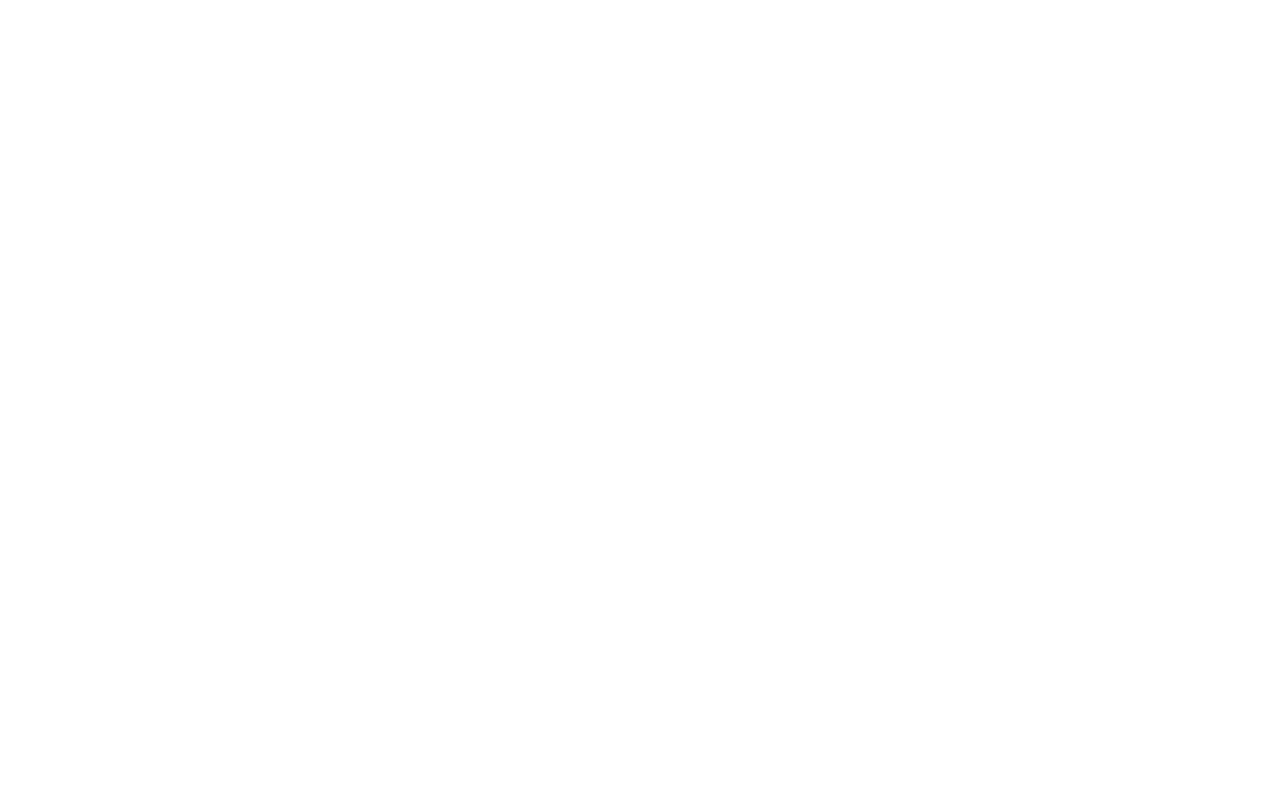
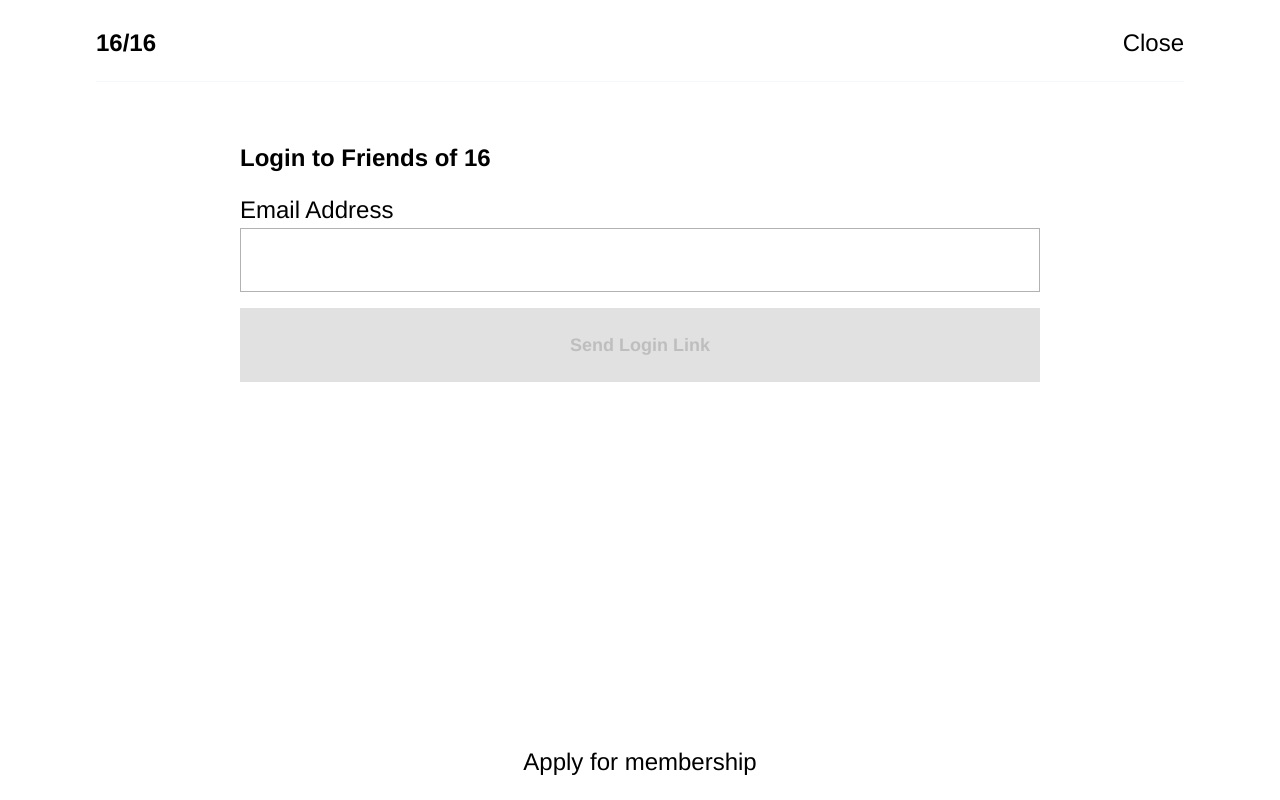
Before and after one commit to emmanuelolusola/f16, a React (Vite) app: page /login in a window 1280 px wide. Before the commit this address had no page. Built offline with nearby package versions, Linux system fonts and the light colour scheme.

Commit message:
in progress: auth

```diff
--- a/src/App.jsx
+++ b/src/App.jsx
@@ -13,6 +13,8 @@ import Membership from "./components/menu/Membership";
 import MembershipApplication from "./components/menu/MembershipApplication";
 import ApplicationReceived from "./components/menu/ApplicationReceived";
 import MembershipAbout from "./components/menu/MembershipAbout";
+import Login from "./components/auth/Login";
+import LoginSent from "./components/auth/LoginSent";
 
 function App() {
   return (
@@ -38,6 +40,8 @@ function App() {
           <Route path="/about" element={<About />} />
           <Route path="/event/:id" element={<Event />} />
           <Route path="/event/:id/registered" element={<Registered />} />
+          <Route path="/login" element={<Login />} />
+          <Route path="/login-sent" element={<LoginSent />} />
         </Routes>
       </Router>
     </>
--- /dev/null
+++ b/src/components/auth/Login.jsx
@@ -0,0 +1,114 @@
+import React, { useState } from "react";
+import { useNavigate } from "react-router-dom";
+import { login } from "../../queries/auth";
+
+const Login = () => {
+  const [email, setEmail] = useState("");
+
+  const [isEmailValid, setIsEmailValid] = useState(false);
+
+  const [loading, setLoading] = useState(false);
+
+  const navigate = useNavigate();
+
+  const handleEmailChange = (e) => {
+    const inputValue = e.target.value;
+    setEmail(inputValue);
+
+    const emailRegex = /^[^\s@]+@[^\s@]+\.[^\s@]+$/;
+    setIsEmailValid(emailRegex.test(inputValue));
+  };
+
+  const handleButtonClick = async () => {
+    const data = {
+      email: email,
+    };
+    try {
+      setLoading(true);
+      const res = await login(data);
+      console.log(res);
+      setLoading(false);
+
+      navigate(`/login-sent?email=${email}`);
+    } catch (error) {
+      setLoading(false);
+      error;
+    }
+  };
+
+  const scrollToTop = () => {
+    window.scroll(0, 0);
+  };
+
+  return (
+    <div className="w-full h-[100dvh] py-[10px] lg:py-[20px]">
+      <div className="bg-white fixed w-full top-0 px-[24px] lg:px-[96px] pt-[10px]">
+        <div className="w-full flex justify-between items-center mt-[15px]">
+          <p
+            className="font-bold text-[18px] lg:text-[24px]"
+            onClick={() => {
+              navigate(`/`);
+              scrollToTop();
+            }}
+          >
+            16/16
+          </p>
+          <button
+            className="font-normal text-[18px] lg:text-[24px]"
+            onClick={() => {
+              navigate(-1);
+              scrollToTop();
+            }}
+          >
+            Close
+          </button>
+        </div>
+        <hr className="mt-[20px] opacity-30" />
+      </div>
+      <div className="h-[80px] lg:h-[120px]"></div>
+      <div className="w-full h-[80vh] px-[24px] lg:px-0 lg:w-[800px] lg:mx-auto flex flex-col justify-between">
+        <div className="w-full flex flex-col gap-4">
+          <p className="font-bold text-[18px] lg:text-[24px]">
+            Login to Friends of 16
+          </p>
+          <div className="w-full flex flex-col gap-0">
+            <p className="text-[18px] lg:text-[24px] font-normal">
+              Email Address
+            </p>
+            <input
+              type="email"
+              id="email"
+              value={email}
+              onChange={handleEmailChange}
+              className="w-full h-[64px] border border-[#0a0a0a50] bg-white text-[#0A0A0A] text-[18px] lg:text-[24px] px-[12px] py-[10px]"
+            />
+          </div>
+          {loading ? (
+            <button
+              disabled
+              className="w-full h-[74px] text-[18px] font-bold bg-black text-white disabled:bg-[#e1e1e1] disabled:text-[#bebebe]"
+              onClick={handleButtonClick}
+            >
+              Please wait
+            </button>
+          ) : (
+            <button
+              disabled={!isEmailValid}
+              className="w-full h-[74px] text-[18px] font-bold bg-black text-white disabled:bg-[#e1e1e1] disabled:text-[#bebebe]"
+              onClick={handleButtonClick}
+            >
+              Send Login Link
+            </button>
+          )}
+        </div>
+        <div className="w-full" onClick={() => navigate(`/membership`)}>
+          <p className="text-[18px] lg:text-[24px] font-normal text-center">
+            Apply for membership
+          </p>
+        </div>
+      </div>
+    </div>
+  );
+};
+
+export default Login;
--- /dev/null
+++ b/src/components/auth/LoginSent.jsx
@@ -0,0 +1,60 @@
+import React, { useState } from "react";
+import { useNavigate } from "react-router-dom";
+
+const LoginSent = () => {
+  const navigate = useNavigate();
+
+  const scrollToTop = () => {
+    window.scroll(0, 0);
+  };
+  return (
+    <div className="w-full h-[100dvh] py-[10px] lg:py-[20px]">
+      <div className="bg-white fixed w-full top-0 px-[24px] lg:px-[96px] pt-[10px]">
+        <div className="w-full flex justify-between items-center mt-[15px]">
+          <p
+            className="font-bold text-[18px] lg:text-[24px]"
+            onClick={() => {
+              navigate(`/`);
+              scrollToTop();
+            }}
+          >
+            16/16
+          </p>
+          <button
+            className="font-normal text-[18px] lg:text-[24px]"
+            onClick={() => {
+              navigate(-1);
+              scrollToTop();
+            }}
+          >
+            Close
+          </button>
+        </div>
+        <hr className="mt-[20px] opacity-30" />
+      </div>
+      <div className="h-[80px] lg:h-[120px]"></div>
+      <div className="w-full h-[80vh] px-[24px] lg:px-0 lg:w-[800px] lg:mx-auto flex flex-col justify-between">
+        <div className="w-full flex flex-col gap-4">
+          <p className="font-bold text-[18px] lg:text-[24px]">
+            Login link sent
+          </p>
+          <div className="w-full flex flex-col gap-0">
+            <p className="text-[18px] lg:text-[24px] font-normal">
+              Your profile login link has been sent to your email
+            </p>
+          </div>
+          <button className="w-full h-[74px] text-[18px] font-bold bg-black text-white disabled:bg-[#e1e1e1] disabled:text-[#bebebe]">
+            Open Mail
+          </button>
+        </div>
+        <div className="w-full" onClick={() => navigate(`/`)}>
+          <p className="text-[18px] lg:text-[24px] font-normal text-center">
+            Close
+          </p>
+        </div>
+      </div>
+    </div>
+  );
+};
+
+export default LoginSent;
--- a/src/components/home/HomeLanding.jsx
+++ b/src/components/home/HomeLanding.jsx
@@ -9,7 +9,7 @@ const HomeLanding = () => {
   const navigate = useNavigate();
   const scrollToEvent = () => {
     window.scrollTo({
-      top: 670,
+      top: 660,
       left: 0,
       behavior: "smooth",
     });
--- a/src/components/menu/Menu.jsx
+++ b/src/components/menu/Menu.jsx
@@ -69,8 +69,8 @@ const Menu = () => {
       </div>
       <div className="h-[80px] lg:h-[120px]"></div>
       <div className="px-[24px] lg:px-[96px] h-[82dvh] grid content-between lg:flex lg:justify-between pb-[0px]">
-        <div className="lg:w-[800px] flex flex-col gap-4">
-          <a
+        <div className="lg:w-[400px] flex flex-col gap-4">
+          {/* <a
             href="https://maps.app.goo.gl/EdXswCyELe3quRJS6?g_st=ic"
             target="_blank"
             rel="noreferrer"
@@ -80,7 +80,13 @@ const Menu = () => {
             <p className="font-normal text-[18px] lg:text-[24px]">
               16 Kofo Abayomi
             </p>
-          </a>
+          </a> */}
+          <button
+            className="w-full h-[74px] text-[18px] lg:text-[24px] font-bold border border-black text-black"
+            onClick={() => navigate(`/login`)}
+          >
+            Login
+          </button>
         </div>
         <div className="flex flex-col gap-[24px] lg:items-end">
           <p
--- a/src/queries/auth.js
+++ b/src/queries/auth.js
@@ -47,3 +47,12 @@ export const membershipApplication = async (body) => {
     console.log(err.response.data.message);
   }
 };
+
+export const login = async (body) => {
+  try {
+    const { data } = await instance.post("/accounts/login", body);
+    return data;
+  } catch (err) {
+    console.log(err.response.data.message);
+  }
+};
```
